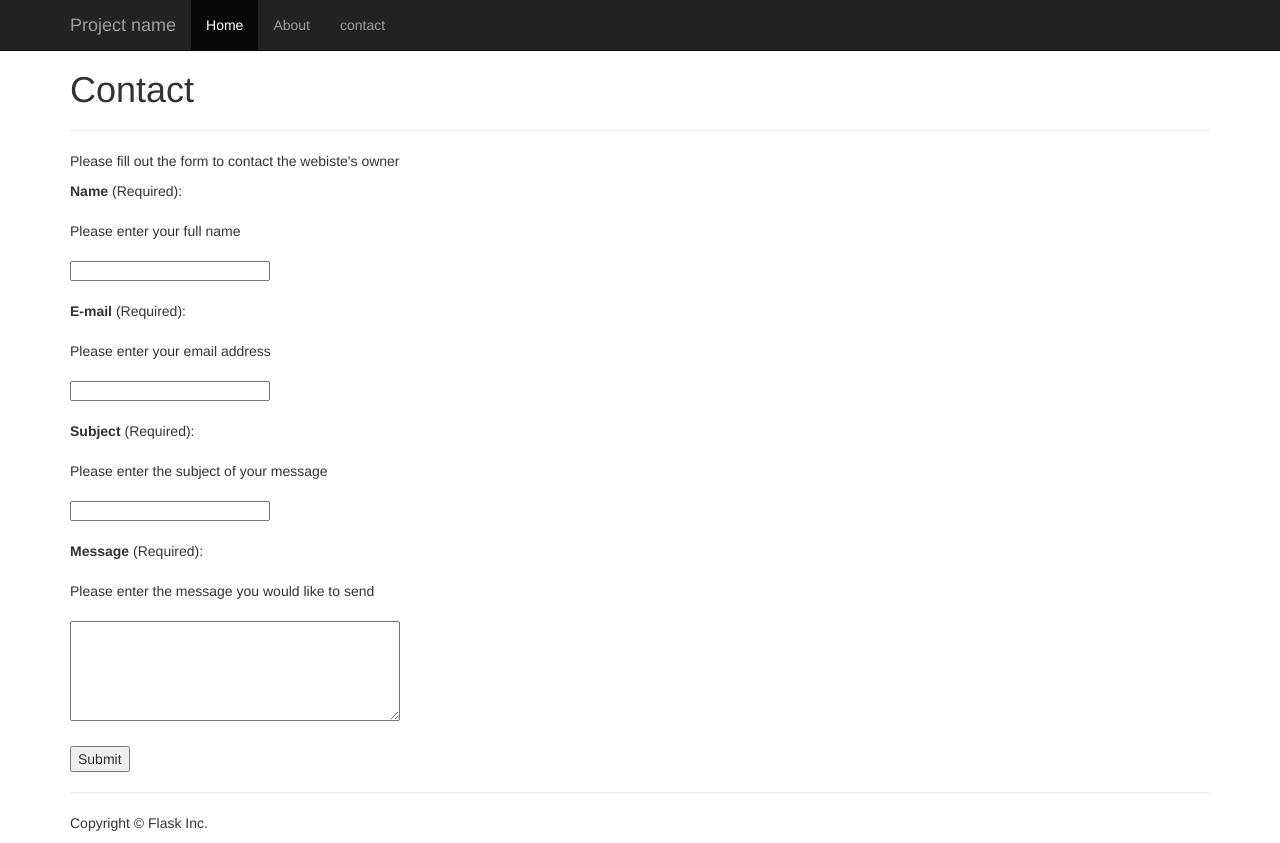
After one commit to Asce2016/info3180-lab3-ex2, a Flask app: page /contact in a window 1280 px wide. The commit adds this page. Run offline with Flask 2, Linux system fonts and the light colour scheme; some libraries are stand-ins or nearby versions.

Commit message:
profress

```diff
--- a/app/__init__.py
+++ b/app/__init__.py
@@ -1,4 +1,7 @@
 from flask import Flask
 
+
 app = Flask(__name__)
+app.config['SECRET_KEY'] = 'Sup3r$3cretkey'
+
 from app import views
--- /dev/null
+++ b/app/templates/contact.html
@@ -0,0 +1,36 @@
+{% extends "base.html" %}
+
+{% block main %}
+
+<h1> Contact </h1> <hr>
+
+  <p> Please fill out the form to contact the webiste's owner</p>
+
+  <form action="{{url_for('contact')}}" method = "post">
+    <strong> Name</strong> <span>(Required)</span>: <br><br>
+      Please enter your full name <br><br>
+     <input type="text" name="Name" style="height:20px;width:200px"><br><br>
+
+     <strong>E-mail</strong> <span>(Required)</span>: <br><br>
+      Please enter your email address<br><br>
+     <input type="text" name="E-mail" style="height:20px;width:200px"><br><br>
+
+    <strong> Subject</strong> <span>(Required)</span>: <br><br>
+      Please enter the subject of your message<br><br>
+     <input type="text" name="Subject" style="height:20px;width:200px"><br><br>
+
+
+
+      <strong>Message</strong> <span>(Required)</span>: <br><br>
+      Please enter the message you would like to send<br><br>
+     <textarea name="Message" style="height:100px;width:330px"></textarea><br><br>
+
+    <input type="submit" value="Submit">
+
+
+  </form>
+
+
+
+
+{% endblock %}
--- a/app/templates/header.html
+++ b/app/templates/header.html
@@ -13,6 +13,7 @@
           <ul class="nav navbar-nav">
             <li class="active"><a href="{{ url_for('home') }}">Home</a></li>
             <li><a href="{{ url_for('about') }}">About</a></li>
+            <li><a href="{{ url_for('contact') }}">contact</a></li>
           </ul>
         </div><!--/.nav-collapse -->
       </div>
--- a/app/views.py
+++ b/app/views.py
@@ -5,9 +5,11 @@ Werkzeug Documentation:  http://werkzeug.pocoo.org/documentation/
 This file creates your application.
 """
 
+import smtplib
 from app import app
-from flask import render_template, request, redirect, url_for
-
+from flask import render_template, request, redirect, url_for, flash
+to_addr = 'alfansobarr@yahoo.com'
+to_name = 'Owner'
 
 ###
 # Routing for your application.
@@ -17,6 +19,49 @@ from flask import render_template, request, redirect, url_for
 def home():
     """Render website's home page."""
     return render_template('home.html')
+
+@app.route('/contact', methods=['POST', 'GET'])
+def contact():
+      if(request.method =='POST'):
+
+          from_name = request.form['Name']
+          from_email = request.form['E-mail']
+          subject = request.form['Subject']
+          msg = request.form['Message']
+          #grab info from contact form the
+          send_email(from_name, from_email, subject, msg)
+          flash("A Message")
+          return render_template('contact.hmtl')
+
+
+      return render_template('contact.html')
+
+
+def send_email(from_name, from_email, subject, msg):
+ message = """From: {} <{}>
+ To: {} <{}>
+ Subject: {}
+ {}
+ """
+ message_to_send = message.format(from_name, from_email, to_name, to_addr, subject, msg)
+
+
+# Credentials (if needed)
+ username = 'asce2016@gmail.com'
+ password = 'tvevpfspboqqyffb'
+
+# The actual mail send
+ server = smtplib.SMTP('smtp.gmail.com:587')
+ server.starttls()
+ server.login(username,
+ password)
+ server.sendmail(from_email, to_addr, message_to_send)
+ print( 'message sent')
+ server.quit()
+
+
+
+
 
 
 @app.route('/about/')
```
Also changed, not shown: app/templates/home.html (+12 -0 lines).
